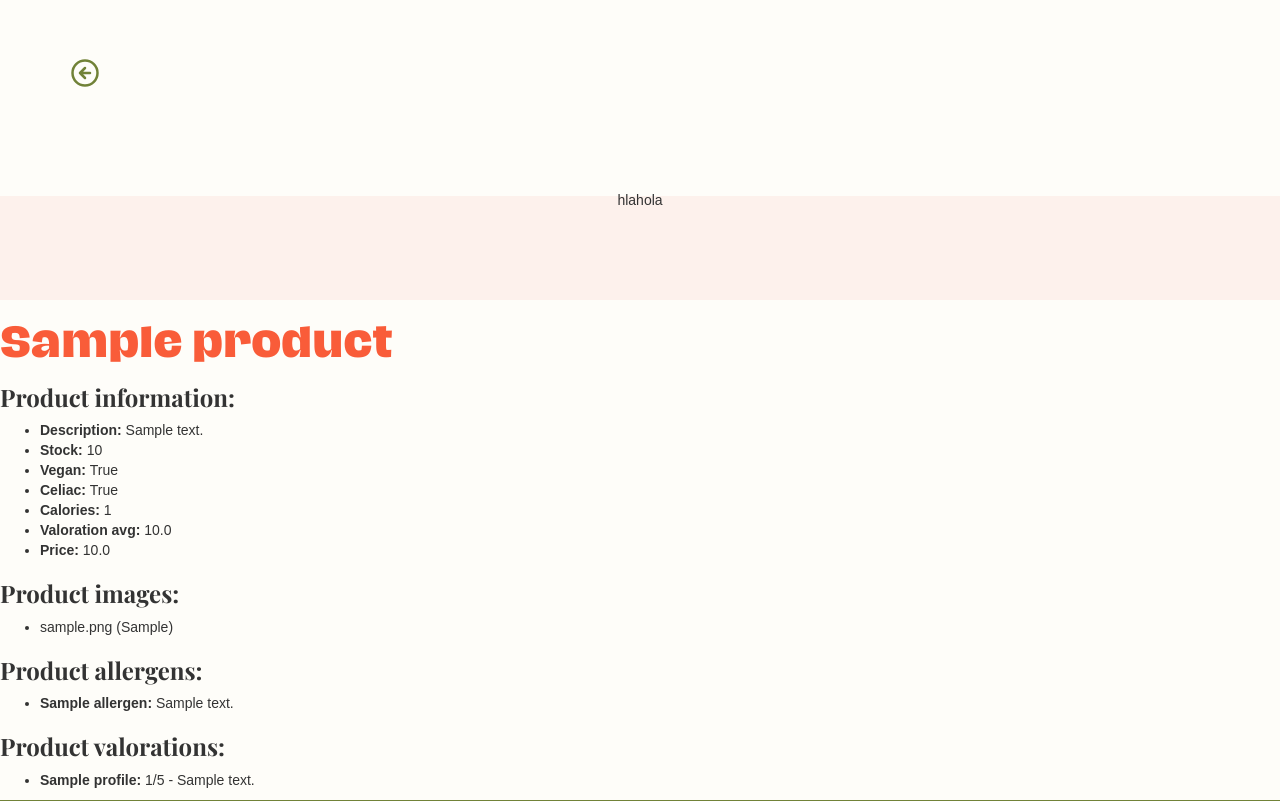
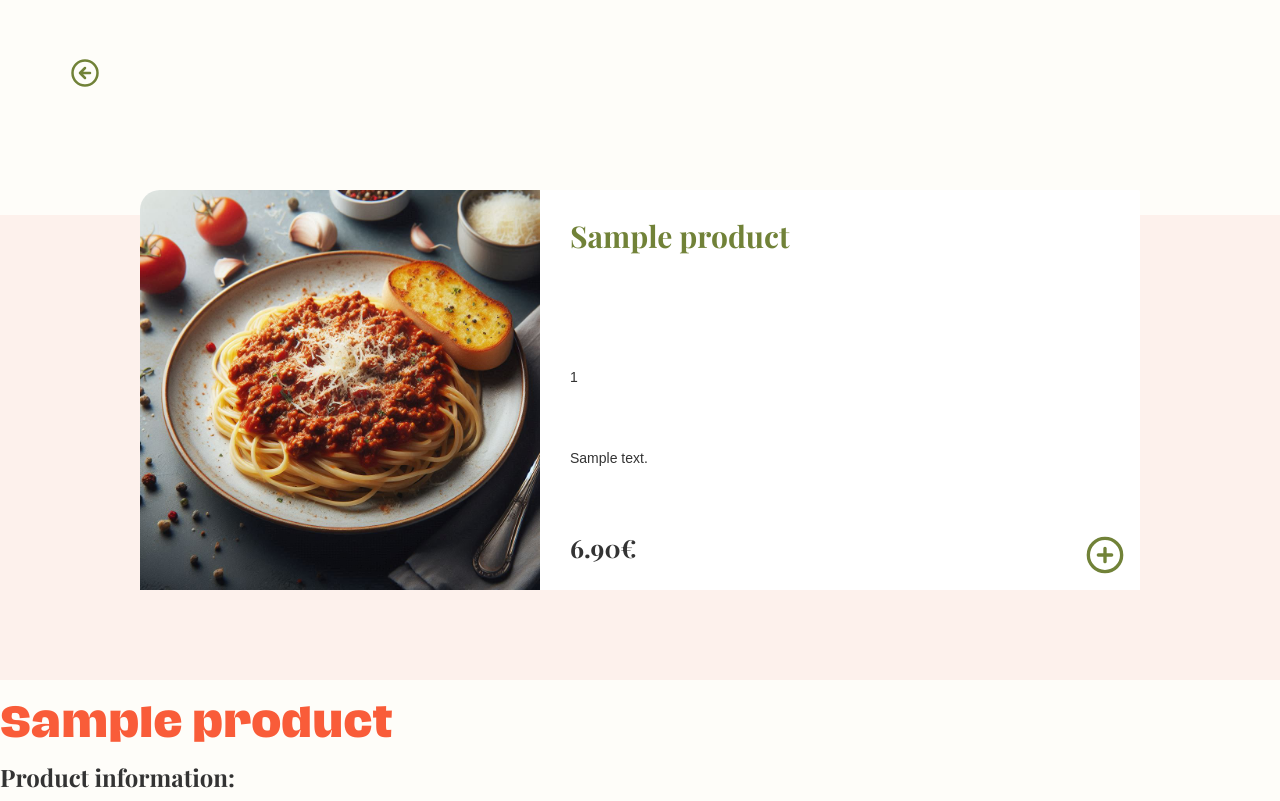
Before and after one commit to garciagorkauni/DeliveryAppNAG, a Django app: page /product/1/ in a window 1280 px wide. Shown: the part 270-1071 px from the top of the page. Run offline with Django 5.2, Linux system fonts and the light colour scheme; tables that the repository leaves empty hold one stand-in row (values such as "Sample post"); some libraries are stand-ins or nearby versions; some web fonts are replaced.

Commit message:
style(#49):style product details card, adjust img and text

```diff
--- a/onlybites/onlybites/onlybites_web/templates/onlybites_web/menu.html
+++ b/onlybites/onlybites/onlybites_web/templates/onlybites_web/menu.html
@@ -50,8 +50,8 @@
 
                         </div>
                          <!--boton de agregar-->
-                        <div class="plus-icon " id="add-product">
-                            <img src="{% static 'img/icons/Plus-circle.svg' %}" >
+                         <div><img class="cart-btn" id="plus-button"
+                            src="{% static 'img/icons/Plus-circle.svg' %}" />
                         </div>
 
                     </div>
--- a/onlybites/onlybites/onlybites_web/templates/onlybites_web/product.html
+++ b/onlybites/onlybites/onlybites_web/templates/onlybites_web/product.html
@@ -16,9 +16,43 @@
 </div>
 </div>
 <div class="pink">
-    <div class=" container flex flex-center fl-direc-row">
-        <div>hla</div>
-        <div>hola</div>
+    <div class=" container flex flex-center ">
+        <div class="flex fl-direc-row bor-top" id="p-details-bloc">
+            <div id="pr-img">
+                <!--   {% for image in images %}
+                  <li> {{ image.path }} </li>
+                  {% endfor %} -->
+                  <img id="pr-img" src="{% static 'img/boloñesa.png' %}" alt="({{image.alt}})">
+            </div>
+            <div class="flex fl-direc-colum fl-justcon-sbetw" id="p-details" >
+
+                <div id="p-name">
+                    <h3>{{ product.name }}</h3>
+                </div>
+
+
+                {% for allergen in allergens %}
+                <div id="p-añergen">
+                <!--meter icono de alergeno-->
+
+                 </div>
+
+                {% endfor %}
+                <dic id="cal"> <p>{{ product.calories }}</p></dic>
+
+                 <div id="p-description">
+                    <p>{{ product.description }}</p>
+                 </div>
+                 <!--price and add to cart button, display block at the end-->
+                 <div class="flex fl-direct-row fl-justcon-sbetw fl-end">
+                    <p class="f-w-bold playfair cart-price">6.90€</p>
+                    <div><img class="cart-btn" id="plus-button"
+                        src="{% static 'img/icons/Plus-circle.svg' %}" />
+                    </div>
+                 </div>
+            </div>
+        </div>
+
     </div>
 </div>
 
--- a/onlybites/onlybites/static/css/menu-style.css
+++ b/onlybites/onlybites/static/css/menu-style.css
@@ -69,6 +69,9 @@
   font-size: 25px;
   margin: 0;
 }
+
+
+/*estilo para product details*/
 #back-page-botton{
   margin-top: 50px;
 }
@@ -78,3 +81,24 @@
 #back-page-botton img:hover{
  transform: scale(1.3);
 }
+#p-details-bloc{
+  background-color: white;
+  width: 1000px;
+}
+.bor-top{
+  border-top-left-radius: 20px;
+  border-top-right-radius: 2px;
+}
+#pr-img{
+  width: 400px;
+  height: auto;
+  border-top-left-radius: 20px;
+}
+#p-details{
+  margin: 10px 10px 10px 30px;
+  width: 100%;
+}
+#p-details h3{
+  color: #718238;
+  font-size: 30px;
+}
```
Also changed, not shown: onlybites/onlybites/static/css/register.css (line endings or trailing spaces).
